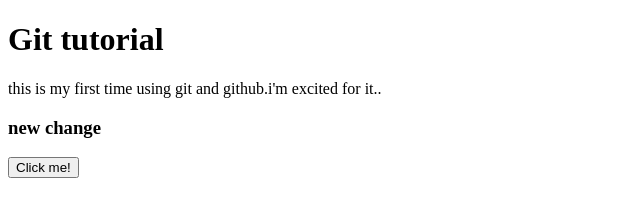
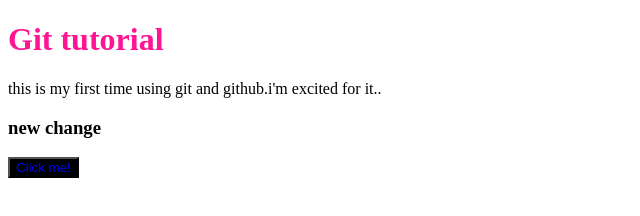
Before and after one commit to animesh156/firstrepo, a plain HTML site: page index.html in a window 1280 px wide. Shown: the whole page, without its empty margins (0-640 px from the left). Drawn offline with Linux system fonts and the light colour scheme.

Commit message:
made few changes in both index.html & style.css

```diff
--- a/index.html
+++ b/index.html
@@ -5,6 +5,7 @@
     <meta http-equiv="X-UA-Compatible" content="IE=edge">
     <meta name="viewport" content="width=device-width, initial-scale=1.0">
     <title>Document</title>
+    <link rel="stylesheet" href="style.css">
 </head>
 <body>
     <h1>Git tutorial</h1>
--- a/style.css
+++ b/style.css
@@ -1,3 +1,7 @@
 h1 {
     color: deeppink;
 }
+button {
+    background-color: black;
+    color: blue;
+}
```
